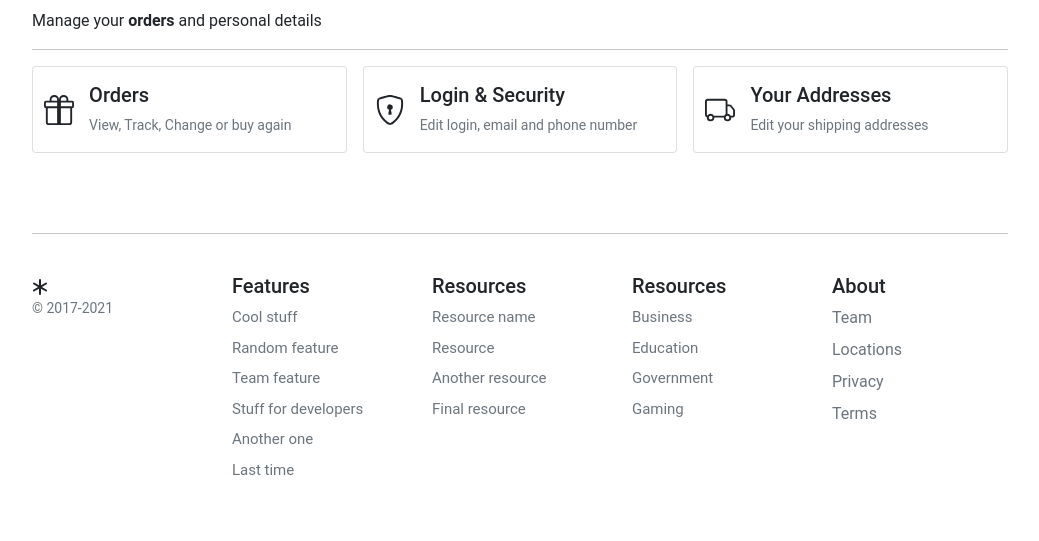
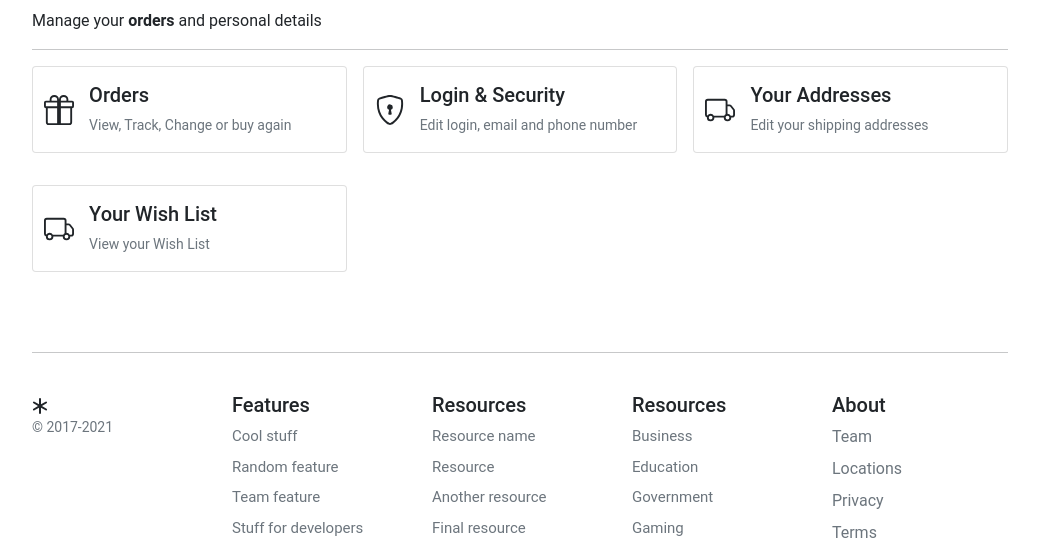
Before and after one commit to muhameddadel/django_booksotre, a Django app: page /account/dashboard/ in a window 1280 px wide. Shown: the part 163-704 px from the top of the page, without its empty margins (120-1159 px from the left). Before the commit the page ends 638 px from the top, so only its background shows below. Run offline with Django 4.2, Linux system fonts and the light colour scheme; a user stored in the database is signed in; data that the repository does not hold is empty.

Commit message:
update template

```diff
--- a/templates/account/dashboard/dashboard.html
+++ b/templates/account/dashboard/dashboard.html
@@ -12,20 +12,31 @@
 <hr />
 <div class="row row-cols-1 row-cols-sm-2 row-cols-md-3 g-3">
   <div class="col">
-      <a href="#" class="text-reset text-decoration-none" role="button" style="max-width: 540px;">
+    <a href="#" class="text-reset text-decoration-none" role="button"
+      style="max-width: 540px;">
       <div class="card mb-3">
         <div class="row g-0">
           <div class="col-2 position-relative">
-            <svg class="position-absolute top-50 start-50 translate-middle" xmlns="http://www.w3.org/2000/svg" width="30" height="30" fill="currentColor" class="bi bi-gift"
+            <svg class="position-absolute top-50 start-50 translate-middle"
+              xmlns="http://www.w3.org/2000/svg" width="30" height="30"
+              fill="currentColor" class="bi bi-gift"
               viewBox="0 0 16 16">
               <path
-                d="M3 2.5a2.5 2.5 0 0 1 5 0 2.5 2.5 0 0 1 5 0v.006c0 .07 0 .27-.038.494H15a1 1 0 0 1 1 1v2a1 1 0 0 1-1 1v7.5a1.5 1.5 0 0 1-1.5 1.5h-11A1.5 1.5 0 0 1 1 14.5V7a1 1 0 0 1-1-1V4a1 1 0 0 1 1-1h2.038A2.968 2.968 0 0 1 3 2.506V2.5zm1.068.5H7v-.5a1.5 1.5 0 1 0-3 0c0 .085.002.274.045.43a.522.522 0 0 0 .023.07zM9 3h2.932a.56.56 0 0 0 .023-.07c.043-.156.045-.345.045-.43a1.5 1.5 0 0 0-3 0V3zM1 4v2h6V4H1zm8 0v2h6V4H9zm5 3H9v8h4.5a.5.5 0 0 0 .5-.5V7zm-7 8V7H2v7.5a.5.5 0 0 0 .5.5H7z" />
+                d="M3 2.5a2.5 2.5 0 0 1 5 0 2.5 2.5 0 0 1 5 0v.006c0 .07 0
+                .27-.038.494H15a1 1 0 0 1 1 1v2a1 1 0 0 1-1 1v7.5a1.5 1.5 0 0
+                1-1.5 1.5h-11A1.5 1.5 0 0 1 1 14.5V7a1 1 0 0 1-1-1V4a1 1 0 0 1
+                1-1h2.038A2.968 2.968 0 0 1 3 2.506V2.5zm1.068.5H7v-.5a1.5 1.5 0
+                1 0-3 0c0 .085.002.274.045.43a.522.522 0 0 0 .023.07zM9
+                3h2.932a.56.56 0 0 0 .023-.07c.043-.156.045-.345.045-.43a1.5 1.5
+                0 0 0-3 0V3zM1 4v2h6V4H1zm8 0v2h6V4H9zm5 3H9v8h4.5a.5.5 0 0 0
+                .5-.5V7zm-7 8V7H2v7.5a.5.5 0 0 0 .5.5H7z" />
               </svg>
             </div>
             <div class="col-10">
               <div class="card-body ps-0 ps-md-1">
                 <h1 class="h5">Orders</h1>
-              <p class="card-text small text-muted">View, Track, Change or buy again</p>
+                <p class="card-text small text-muted">View, Track, Change or buy
+                  again</p>
               </div>
             </div>
           </div>
@@ -33,19 +44,42 @@
       </a>
     </div>
     <div class="col">
-      <a href="{% url 'account:edit_details' %}" class="text-reset text-decoration-none" role="button" style="max-width: 540px;">
+      <a href="{% url 'account:edit_details' %}" class="text-reset
+        text-decoration-none" role="button" style="max-width: 540px;">
         <div class="card mb-3">
           <div class="row g-0">
             <div class="col-2 position-relative">
-            <svg class="position-absolute top-50 start-50 translate-middle" xmlns="http://www.w3.org/2000/svg" width="30" height="30" fill="currentColor" class="bi bi-shield-lock" viewBox="0 0 16 16">
-              <path d="M5.338 1.59a61.44 61.44 0 0 0-2.837.856.481.481 0 0 0-.328.39c-.554 4.157.726 7.19 2.253 9.188a10.725 10.725 0 0 0 2.287 2.233c.346.244.652.42.893.533.12.057.218.095.293.118a.55.55 0 0 0 .101.025.615.615 0 0 0 .1-.025c.076-.023.174-.061.294-.118.24-.113.547-.29.893-.533a10.726 10.726 0 0 0 2.287-2.233c1.527-1.997 2.807-5.031 2.253-9.188a.48.48 0 0 0-.328-.39c-.651-.213-1.75-.56-2.837-.855C9.552 1.29 8.531 1.067 8 1.067c-.53 0-1.552.223-2.662.524zM5.072.56C6.157.265 7.31 0 8 0s1.843.265 2.928.56c1.11.3 2.229.655 2.887.87a1.54 1.54 0 0 1 1.044 1.262c.596 4.477-.787 7.795-2.465 9.99a11.775 11.775 0 0 1-2.517 2.453 7.159 7.159 0 0 1-1.048.625c-.28.132-.581.24-.829.24s-.548-.108-.829-.24a7.158 7.158 0 0 1-1.048-.625 11.777 11.777 0 0 1-2.517-2.453C1.928 10.487.545 7.169 1.141 2.692A1.54 1.54 0 0 1 2.185 1.43 62.456 62.456 0 0 1 5.072.56z"/>
-              <path d="M9.5 6.5a1.5 1.5 0 0 1-1 1.415l.385 1.99a.5.5 0 0 1-.491.595h-.788a.5.5 0 0 1-.49-.595l.384-1.99a1.5 1.5 0 1 1 2-1.415z"/>
+              <svg class="position-absolute top-50 start-50 translate-middle"
+                xmlns="http://www.w3.org/2000/svg" width="30" height="30"
+                fill="currentColor" class="bi bi-shield-lock" viewBox="0 0 16
+                16">
+                <path d="M5.338 1.59a61.44 61.44 0 0 0-2.837.856.481.481 0 0
+                  0-.328.39c-.554 4.157.726 7.19 2.253 9.188a10.725 10.725 0 0 0
+                  2.287
+                  2.233c.346.244.652.42.893.533.12.057.218.095.293.118a.55.55 0
+                  0 0 .101.025.615.615 0 0 0
+                  .1-.025c.076-.023.174-.061.294-.118.24-.113.547-.29.893-.533a10.726
+                  10.726 0 0 0 2.287-2.233c1.527-1.997 2.807-5.031
+                  2.253-9.188a.48.48 0 0
+                  0-.328-.39c-.651-.213-1.75-.56-2.837-.855C9.552 1.29 8.531
+                  1.067 8 1.067c-.53 0-1.552.223-2.662.524zM5.072.56C6.157.265
+                  7.31 0 8 0s1.843.265 2.928.56c1.11.3 2.229.655 2.887.87a1.54
+                  1.54 0 0 1 1.044 1.262c.596 4.477-.787 7.795-2.465 9.99a11.775
+                  11.775 0 0 1-2.517 2.453 7.159 7.159 0 0
+                  1-1.048.625c-.28.132-.581.24-.829.24s-.548-.108-.829-.24a7.158
+                  7.158 0 0 1-1.048-.625 11.777 11.777 0 0 1-2.517-2.453C1.928
+                  10.487.545 7.169 1.141 2.692A1.54 1.54 0 0 1 2.185 1.43 62.456
+                  62.456 0 0 1 5.072.56z"/>
+                  <path d="M9.5 6.5a1.5 1.5 0 0 1-1 1.415l.385 1.99a.5.5 0 0
+                    1-.491.595h-.788a.5.5 0 0 1-.49-.595l.384-1.99a1.5 1.5 0 1 1
+                    2-1.415z"/>
                   </svg>
                 </div>
                 <div class="col-10">
                   <div class="card-body ps-0 ps-md-1">
                     <h1 class="h5">Login & Security</h1>
-              <p class="card-text small text-muted">Edit login, email and phone number</p>
+                    <p class="card-text small text-muted">Edit login, email and
+                      phone number</p>
                   </div>
                 </div>
               </div>
@@ -53,18 +87,65 @@
           </a>
         </div>
         <div class="col">
-      <a href="{% url 'account:addresses' %}" class="text-reset text-decoration-none" role="button" style="max-width: 540px;">
+          <a href="{% url 'account:addresses' %}" class="text-reset
+            text-decoration-none" role="button" style="max-width: 540px;">
             <div class="card mb-3">
               <div class="row g-0">
                 <div class="col-2 position-relative">
-            <svg class="position-absolute top-50 start-50 translate-middle" xmlns="http://www.w3.org/2000/svg" width="30" height="30" fill="currentColor" class="bi bi-truck" viewBox="0 0 16 16">
-              <path d="M0 3.5A1.5 1.5 0 0 1 1.5 2h9A1.5 1.5 0 0 1 12 3.5V5h1.02a1.5 1.5 0 0 1 1.17.563l1.481 1.85a1.5 1.5 0 0 1 .329.938V10.5a1.5 1.5 0 0 1-1.5 1.5H14a2 2 0 1 1-4 0H5a2 2 0 1 1-3.998-.085A1.5 1.5 0 0 1 0 10.5v-7zm1.294 7.456A1.999 1.999 0 0 1 4.732 11h5.536a2.01 2.01 0 0 1 .732-.732V3.5a.5.5 0 0 0-.5-.5h-9a.5.5 0 0 0-.5.5v7a.5.5 0 0 0 .294.456zM12 10a2 2 0 0 1 1.732 1h.768a.5.5 0 0 0 .5-.5V8.35a.5.5 0 0 0-.11-.312l-1.48-1.85A.5.5 0 0 0 13.02 6H12v4zm-9 1a1 1 0 1 0 0 2 1 1 0 0 0 0-2zm9 0a1 1 0 1 0 0 2 1 1 0 0 0 0-2z"/>
+                  <svg class="position-absolute top-50 start-50
+                    translate-middle" xmlns="http://www.w3.org/2000/svg"
+                    width="30" height="30" fill="currentColor" class="bi
+                    bi-truck" viewBox="0 0 16 16">
+                    <path d="M0 3.5A1.5 1.5 0 0 1 1.5 2h9A1.5 1.5 0 0 1 12
+                      3.5V5h1.02a1.5 1.5 0 0 1 1.17.563l1.481 1.85a1.5 1.5 0 0 1
+                      .329.938V10.5a1.5 1.5 0 0 1-1.5 1.5H14a2 2 0 1 1-4 0H5a2 2
+                      0 1 1-3.998-.085A1.5 1.5 0 0 1 0 10.5v-7zm1.294
+                      7.456A1.999 1.999 0 0 1 4.732 11h5.536a2.01 2.01 0 0 1
+                      .732-.732V3.5a.5.5 0 0 0-.5-.5h-9a.5.5 0 0 0-.5.5v7a.5.5 0
+                      0 0 .294.456zM12 10a2 2 0 0 1 1.732 1h.768a.5.5 0 0 0
+                      .5-.5V8.35a.5.5 0 0 0-.11-.312l-1.48-1.85A.5.5 0 0 0 13.02
+                      6H12v4zm-9 1a1 1 0 1 0 0 2 1 1 0 0 0 0-2zm9 0a1 1 0 1 0 0
+                      2 1 1 0 0 0 0-2z"/>
                     </svg>
                   </div>
                   <div class="col-10">
                     <div class="card-body ps-0 ps-md-1">
                       <h1 class="h5">Your Addresses</h1>
-              <p class="card-text small text-muted">Edit your shipping addresses</p>
+                      <p class="card-text small text-muted">Edit your shipping
+                        addresses</p>
+                    </div>
+                  </div>
+                </div>
+              </div>
+            </a>
+          </div>
+          <div class="col">
+            <a href="{% url 'account:whislist' %}" class="text-reset
+              text-decoration-none" role="button" style="max-width: 540px;">
+              <div class="card mb-3">
+                <div class="row g-0">
+                  <div class="col-2 position-relative">
+                    <svg class="position-absolute top-50 start-50
+                      translate-middle" xmlns="http://www.w3.org/2000/svg"
+                      width="30" height="30" fill="currentColor" class="bi
+                      bi-truck" viewBox="0 0 16 16">
+                      <path d="M0 3.5A1.5 1.5 0 0 1 1.5 2h9A1.5 1.5 0 0 1 12
+                        3.5V5h1.02a1.5 1.5 0 0 1 1.17.563l1.481 1.85a1.5 1.5 0 0
+                        1 .329.938V10.5a1.5 1.5 0 0 1-1.5 1.5H14a2 2 0 1 1-4
+                        0H5a2 2 0 1 1-3.998-.085A1.5 1.5 0 0 1 0 10.5v-7zm1.294
+                        7.456A1.999 1.999 0 0 1 4.732 11h5.536a2.01 2.01 0 0 1
+                        .732-.732V3.5a.5.5 0 0 0-.5-.5h-9a.5.5 0 0 0-.5.5v7a.5.5
+                        0 0 0 .294.456zM12 10a2 2 0 0 1 1.732 1h.768a.5.5 0 0 0
+                        .5-.5V8.35a.5.5 0 0 0-.11-.312l-1.48-1.85A.5.5 0 0 0
+                        13.02 6H12v4zm-9 1a1 1 0 1 0 0 2 1 1 0 0 0 0-2zm9 0a1 1
+                        0 1 0 0 2 1 1 0 0 0 0-2z"/>
+                      </svg>
+                    </div>
+                    <div class="col-10">
+                      <div class="card-body ps-0 ps-md-1">
+                        <h1 class="h5">Your Wish List</h1>
+                        <p class="card-text small text-muted">View your Wish
+                          List</p>
                       </div>
                     </div>
                   </div>
@@ -72,6 +153,7 @@
               </a>
             </div>
 
+
           </div>
 
           {% endblock %}
```
Also changed, not shown: templates/store/detail.html (+16 -5 lines). Lines whose indentation alone changed are shown as unchanged.
